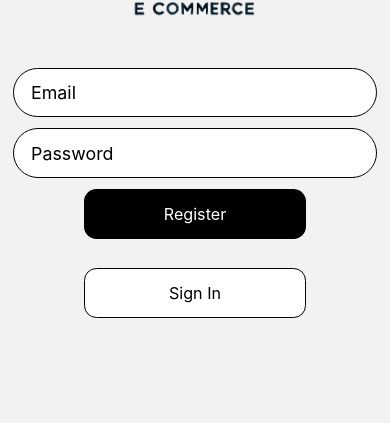
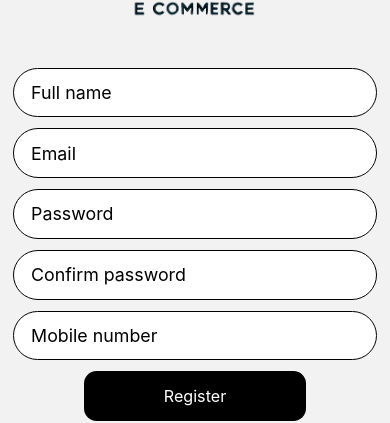
Before and after one commit to athuldev2024/ecartCli, a React Native app in the folder Ecart/: screen /SignUpScreen in a window 390 px wide. Shown: the part 148-571 px from the top of the page. Built offline with nearby package versions, Linux system fonts and the light colour scheme.

Commit message:
update in progress

```diff
--- a/Ecart/src/components/AppTextInput.tsx
+++ b/Ecart/src/components/AppTextInput.tsx
@@ -67,6 +67,9 @@ export const AppTextInputController = <T extends FieldValues>({
             keyboardType={keyboardType}
             customStyles={error && styles.errorInput}
           />
+          {error?.message === 'Passwords must match' && error && (
+            <AppText style={{ color: colors.red }}>{error.message}</AppText>
+          )}
         </>
       )}
     />
--- /dev/null
+++ b/Ecart/src/database/schema/User.ts
@@ -0,0 +1,46 @@
+import Realm from 'realm';
+import { User as UserType } from '@types';
+import { openRealm } from '../realm';
+
+export default class User extends Realm.Object {
+  id!: Realm.BSON.ObjectId;
+  name!: string;
+  email!: string;
+  hash!: string;
+  mobile!: string;
+
+  static schema = {
+    name: 'User',
+    primaryKey: 'id',
+    properties: {
+      id: 'objectId',
+      name: 'string',
+      email: 'string',
+      hash: 'string',
+      mobile: 'string',
+    },
+  };
+}
+
+export const createUser = async ({ name, email, hash, mobile }: UserType) => {
+  const realm = await openRealm();
+
+  try {
+    let newUser;
+    realm.write(() => {
+      newUser = realm.create(User.schema.name, {
+        id: new Realm.BSON.ObjectId(),
+        name,
+        email,
+        hash,
+        mobile,
+      });
+    });
+
+    return newUser;
+  } catch (e) {
+    console.error('Error creating user:', e);
+  } finally {
+    realm.close();
+  }
+};
--- a/Ecart/src/screens/SignInScreen.tsx
+++ b/Ecart/src/screens/SignInScreen.tsx
@@ -26,12 +26,11 @@ const schema = yup
   })
   .required();
 
-type FormData = yup.InferType<typeof schema>;
 type Nav = StackNavigationProp<RootStackParamList>;
 
 const SignInScreen = () => {
   const navigation = useNavigation<Nav>();
-  const { control, handleSubmit } = useForm<FormData>({
+  const { control, handleSubmit } = useForm({
     resolver: yupResolver(schema),
   });
 
@@ -55,13 +54,13 @@ const SignInScreen = () => {
     <View style={styles.container}>
       <Image source={IMAGES.appLogo} style={styles.logo} />
 
-      <AppTextInputController<FormData>
+      <AppTextInputController
         control={control}
         name="email"
         placeholder="Email"
         keyboardType="email-address"
       />
-      <AppTextInputController<FormData>
+      <AppTextInputController
         control={control}
         name="password"
         placeholder="Password"
--- a/Ecart/src/screens/SignUpScreen.tsx
+++ b/Ecart/src/screens/SignUpScreen.tsx
@@ -1,35 +1,70 @@
 import { StyleSheet, View, Image } from 'react-native';
-import React, { useState } from 'react';
+import React from 'react';
 import { sharedPaddingHorizontal } from '@styles/sharedStyles';
 import { scale, verticalScale } from 'react-native-size-matters';
-import AppTextInput from '@components/AppTextInput';
+import { AppTextInputController } from '@components/AppTextInput';
 import AppButton from '@components/AppButton';
 import colors from '@styles/colors';
 import { useNavigation } from '@react-navigation/native';
 import { RootStackParamList } from '@navigation/type';
 import { StackNavigationProp } from '@react-navigation/stack';
+import { useForm } from 'react-hook-form';
+import * as yup from 'yup';
+import { yupResolver } from '@hookform/resolvers/yup';
+// import { createUser } from '@database/schema/User';
 
 export const IMAGES = {
   appLogo: require('../assets/images/app-logo.png'),
 };
 
+const schema = yup
+  .object({
+    fullName: yup
+      .string()
+      .required('Full name is required')
+      .min(3, 'Full name must be at least 3 characters long'),
+
+    email: yup.string().email('Please enter a valid email').required('Email is required'),
+    password: yup
+      .string()
+      .required('Password is required')
+      .min(6, 'Password must be at least 6 characters'),
+    confirmPassword: yup
+      .string()
+      .oneOf([yup.ref('password'), undefined], 'Passwords must match')
+      .required('Please confirm your password'),
+    mobile: yup
+      .string()
+      .required('Phone number is required')
+      .matches(/^[0-9]{10}$/, 'Phone number must be 10 digits'),
+  })
+  .required();
+
+type SignUpFormData = yup.InferType<typeof schema>;
 type Nav = StackNavigationProp<RootStackParamList>;
 
 const SignUpScreen = () => {
   const userId = 101; // Dummy user ID
-  const [email, setEmail] = useState('');
-  const [password, setPassword] = useState('');
   const navigation = useNavigation<Nav>();
+  const { control, handleSubmit } = useForm({
+    resolver: yupResolver(schema),
+  });
 
-  const signUpClicked = () => {
+  const signUpClicked = async (data: SignUpFormData) => {
+    // const user = await createUser(data);
+
+    console.log('++++++++++++++++++++++++++++++++++++');
+    console.log('User created:', user);
+    console.log('++++++++++++++++++++++++++++++++++++');
+
     navigation.reset({
       index: 0,
       routes: [
         {
           name: 'MainAppBottomTabs',
           params: {
-            screen: 'HomeScreen', // 👈 go directly to Home
-            params: { userId }, // 👈 pass the ID
+            screen: 'HomeScreen',
+            params: { userId },
           },
         },
       ],
@@ -39,16 +74,33 @@ const SignUpScreen = () => {
   return (
     <View style={styles.container}>
       <Image source={IMAGES.appLogo} style={styles.logo} />
-      <AppTextInput placeholder="Email" value={email} onChangeText={setEmail} />
-
-      <AppTextInput
+      <AppTextInputController control={control} name="fullName" placeholder="Full name" />
+      <AppTextInputController
+        control={control}
+        name="email"
+        placeholder="Email"
+        keyboardType="email-address"
+      />
+      <AppTextInputController
+        control={control}
+        name="password"
         placeholder="Password"
-        value={password}
-        onChangeText={setPassword}
-        secureTextEntry={true}
+        secureTextEntry
+      />
+      <AppTextInputController
+        control={control}
+        name="confirmPassword"
+        placeholder="Confirm password"
+        secureTextEntry
+      />
+      <AppTextInputController
+        control={control}
+        name="mobile"
+        placeholder="Mobile number"
+        keyboardType="numeric"
       />
 
-      <AppButton title="Register" type={'primary'} onPress={signUpClicked} />
+      <AppButton title="Register" type={'primary'} onPress={handleSubmit(signUpClicked)} />
       <AppButton
         title="Sign In"
         type={'secondary'}
```
Also changed, not shown: Ecart/src/database/realm.ts (added, +9 -0 lines), Ecart/src/types/index.ts (+9 -1 lines).
